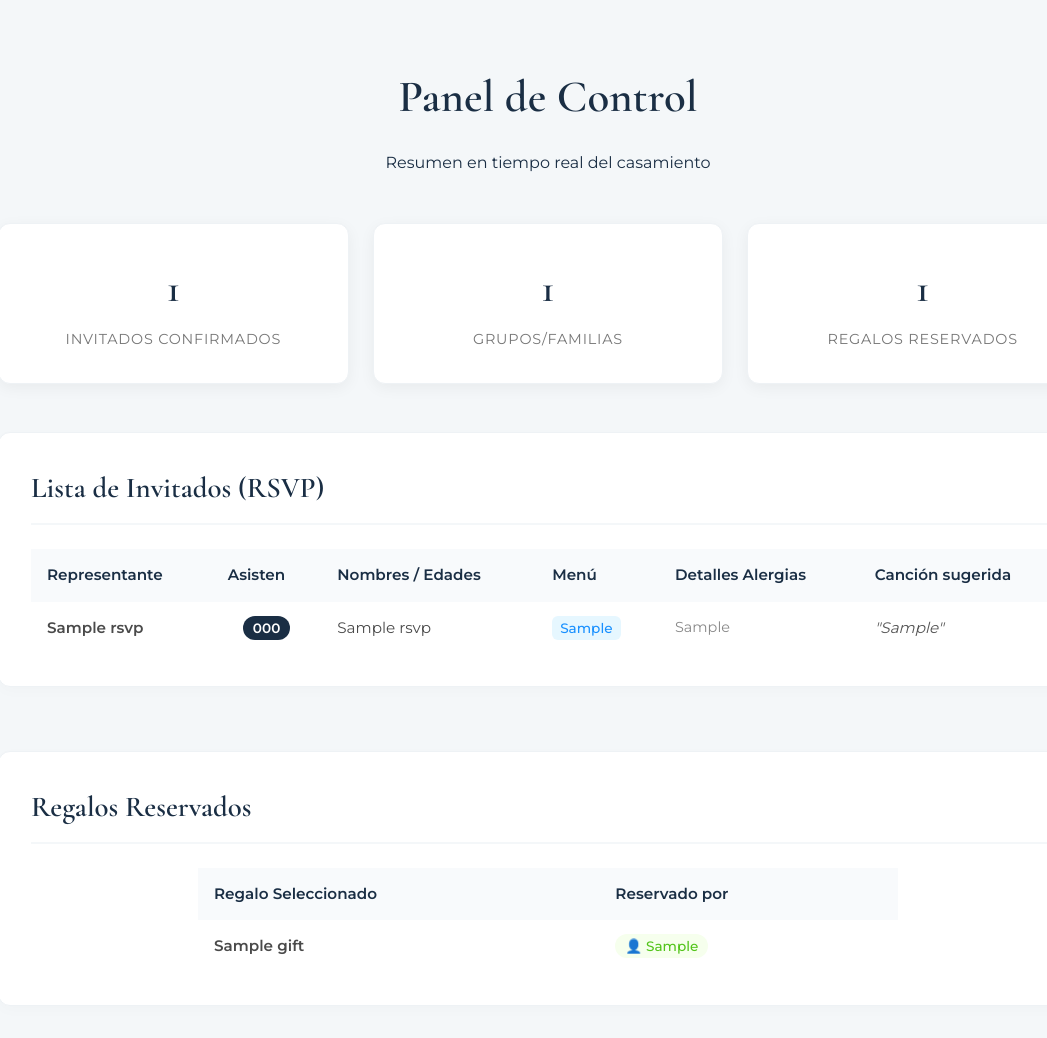
After one commit to alejandroyague0109-png/boda-luz-alito, a Flask app: template templates/info.html in a window 1280 px wide. The commit adds this page. Shown: the whole page, without its empty margins (92-1139 px from the left). Run offline with Flask 3, Linux system fonts and the light colour scheme; the template is opened without the code that fills it: most values are stand-ins (such as "Sample title", 1, 10 or a date in 2020).

Commit message:
Feature: Agregado panel de control administrativo /info

```diff
--- a/app.py
+++ b/app.py
@@ -122,5 +122,90 @@ def cancelar_regalo():
         print(f"Error cancelando reserva: {e}")
         return jsonify({"success": False, "error": str(e)}), 500
 
+# RUTA DEL PANEL DE CONTROL (ADMINISTRACIÓN)
+@app.route('/info')
+def panel_control():
+    if not supabase:
+        return "Base de datos no configurada", 500
+    try:
+        # 1. Obtener todas las respuestas del RSVP
+        rsvp_response = supabase.table('rsvp_responses').select('*').execute()
+        rsvps = rsvp_response.data
+
+        # 2. Obtener todas las reservas de regalos
+        gifts_response = supabase.table('gift_reservations').select('*').execute()
+        gifts = gifts_response.data
+
+        # Diccionario para traducir los gift_id de la DB a nombres bonitos en la tabla
+        gift_map = {
+            "noche_bodas": "Noche de bodas - Suter Petit Hotel",
+            "flores_ceremonia": "Flores iglesia y demás",
+            "torta_casamiento": "Torta de Casamiento",
+            "show_vivo": "Show en vivo",
+            "decoradora": "Decoradora",
+            "viaticos_fotografos": "Alojamiento y viáticos fotógrafos",
+            "peluqueria_maquillaje": "Peluquería + maquillaje",
+            "artista_especial": "Artista especial",
+            "registro_civil": "Registro civil",
+            "coro_iglesia": "Coro iglesia",
+            "pasajes_avion": "Pasajes de Avión",
+            "noches_alojamiento": "Noches de alojamiento",
+            "excursion_piramides": "Excursión a las pirámides",
+            "heladera": "Heladera",
+            "lavarropas": "Lavarropas",
+            "microondas": "Microondas",
+            "horno_electrico": "Horno eléctrico",
+            "lavavajillas": "Lavavajillas",
+            "licuadora": "Licuadora",
+            "procesadora": "Procesadora/cortadora de verdura",
+            "batidora_minipimer": "Batidora + minipimer",
+            "extractor_campana": "Extractor y campana",
+            "maquina_coser": "Máquina de coser",
+            "pastalinda": "Pastalinda",
+            "freezer_cajon": "Freezer cajón",
+            "plancha_ropa": "Plancha de ropa + planchador",
+            "cuidado_pelo": "Plancha de pelo + secador",
+            "impresora": "Impresora color",
+            "aire_acondicionado": "Aire acondicionado frio/calor",
+            "calefactor": "Calefactor",
+            "colchon_sommier": "Colchón y sommier King",
+            "almohadas_sabanas": "Juego de almohadas inteligentes + sábanas",
+            "juego_sabanas_x4": "Juego de sábanas x4 King",
+            "acolchado_king": "Acolchado King",
+            "mesa_sillas": "Mesa + sillas",
+            "espejo_entero": "Espejo de cuerpo entero",
+            "crucifijo": "Crucifijo grande",
+            "sagrada_familia": "Imagen Sagrada Familia (estatua)",
+            "organizadores_placard": "Organizadores de Placard",
+            "silla_gamer": "Silla gamer",
+            "brasero": "Brasero",
+            "kit_utensilios": "Kit de utensilios de cocina",
+            "fuentes_horno": "Set de fuentes para horno (Pyrex)",
+            "tachos_basura": "Tacho de basura de acero x3",
+            "suscripciones_plataformas": "1 año de suscripción a plataformas",
+            "combo_todos_dias": "Combo de todos los días",
+            "combo_desayuno": "Combo desayuno argentino",
+            "combo_cine": "Combo cine en casa"
+        }
+
+        # Asignamos el nombre traducido a cada regalo
+        for gift in gifts:
+            gift['gift_name'] = gift_map.get(gift['gift_id'], gift['gift_id'])
+
+        # Calcular estadísticas rápidas para los bloques del panel
+        total_familias = len(rsvps)
+        total_invitados = sum(int(r.get('number_guests', 0)) for r in rsvps)
+        total_regalos = len(gifts)
+
+        return render_template('info.html',
+                               rsvps=rsvps,
+                               gifts=gifts,
+                               total_familias=total_familias,
+                               total_invitados=total_invitados,
+                               total_regalos=total_regalos)
+    except Exception as e:
+        print(f"Error en panel de control: {e}")
+        return f"Error al cargar los datos: {str(e)}", 500
+
 if __name__ == '__main__':
     app.run(debug=True, port=int(os.environ.get("PORT", 5000)))
--- a/static/css/styles.css
+++ b/static/css/styles.css
@@ -759,3 +759,134 @@ section {
 @media (max-width: 600px) {
     .gift-card { flex-direction: column; align-items: center; text-align: center; gap: 1rem; padding: 1.5rem 1rem;}
 }
+
+/* =========================================
+   PANEL DE CONTROL ADMINISTRATIVO (/info)
+   ========================================= */
+.admin-container {
+    max-width: 1100px;
+    margin: 0 auto;
+    font-family: var(--font-sans);
+}
+
+.admin-header {
+    text-align: center;
+    margin-bottom: 3rem;
+    color: var(--primary-navy);
+}
+
+.admin-title {
+    font-family: var(--font-serif);
+    font-size: 2.8rem;
+    margin-bottom: 0.2rem;
+    font-weight: 600;
+}
+
+.admin-cards-grid {
+    display: grid;
+    grid-template-columns: repeat(auto-fit, minmax(220px, 1fr));
+    gap: 1.5rem;
+    margin-bottom: 3rem;
+}
+
+.admin-card {
+    background: white;
+    padding: 2rem;
+    border-radius: 12px;
+    text-align: center;
+    box-shadow: 0 4px 15px rgba(0,0,0,0.05);
+    border: 1px solid #eef2f5;
+}
+
+.admin-card h3 {
+    margin: 0;
+    font-size: 2.5rem;
+    color: var(--primary-navy);
+    font-family: var(--font-serif);
+}
+
+.admin-card p {
+    margin: 0.5rem 0 0 0;
+    color: #777;
+    font-size: 0.9rem;
+    text-transform: uppercase;
+    letter-spacing: 0.05rem;
+}
+
+.table-section {
+    background: white;
+    padding: 2rem;
+    border-radius: 12px;
+    box-shadow: 0 4px 15px rgba(0,0,0,0.02);
+    border: 1px solid #eef2f5;
+}
+
+.table-section-title {
+    font-family: var(--font-serif);
+    color: var(--primary-navy);
+    font-size: 1.8rem;
+    margin-top: 0;
+    margin-bottom: 1.5rem;
+    border-bottom: 2px solid #f4f7f9;
+    padding-bottom: 0.75rem;
+}
+
+.table-responsive {
+    width: 100%;
+    overflow-x: auto; /* Permite scroll horizontal en celulares para que no se rompa */
+    -webkit-overflow-scrolling: touch;
+}
+
+.admin-table {
+    width: 100%;
+    border-collapse: collapse;
+    text-align: left;
+    font-size: 0.95rem;
+}
+
+.admin-table th, .admin-table td {
+    padding: 14px 16px;
+    border-bottom: 1px solid #f0l4l8;
+    vertical-align: middle;
+}
+
+.admin-table th {
+    background-color: #f8fafc;
+    color: var(--primary-navy);
+    font-weight: 600;
+}
+
+.admin-table tr:hover {
+    background-color: #fafcfd;
+}
+
+/* Badges estéticos para los datos */
+.badge-count {
+    background-color: var(--primary-navy);
+    color: white;
+    padding: 4px 10px;
+    border-radius: 20px;
+    font-size: 0.85rem;
+    font-weight: 600;
+}
+
+.badge-menu {
+    background-color: #e6f7ff;
+    color: #1890ff;
+    padding: 4px 8px;
+    border-radius: 6px;
+    font-size: 0.85rem;
+    font-weight: 500;
+}
+
+.badge-user {
+    background-color: #f6ffed;
+    color: #52c41a;
+    padding: 4px 10px;
+    border-radius: 20px;
+    font-size: 0.85rem;
+    font-weight: 500;
+}
+
+.text-muted { color: #888; font-size: 0.9rem; }
+.text-italic { font-style: italic; color: #555; }
--- /dev/null
+++ b/templates/info.html
@@ -0,0 +1,99 @@
+<!DOCTYPE html>
+<html lang="es">
+<head>
+    <meta charset="UTF-8">
+    <meta name="viewport" content="width=device-width, initial-scale=1.0">
+    <title>Panel de Control | Luz & Alito</title>
+    <link rel="preconnect" href="https://fonts.googleapis.com">
+    <link rel="preconnect" href="https://fonts.gstatic.com" crossorigin>
+    <link href="https://fonts.googleapis.com/css2?family=Cormorant+Garamond:ital,wght@0,600&family=Montserrat:wght@400;500;600&display=swap" rel="stylesheet">
+    <link rel="stylesheet" href="/static/css/styles.css">
+</head>
+<body style="background-color: #f4f7f9; padding: 2rem 1rem;">
+
+    <div class="admin-container">
+
+        <div class="admin-header">
+            <h1 class="admin-title">Panel de Control</h1>
+            <p>Resumen en tiempo real del casamiento</p>
+        </div>
+
+        <div class="admin-cards-grid">
+            <div class="admin-card">
+                <h3>{{ total_invitados }}</h3>
+                <p>Invitados Confirmados</p>
+            </div>
+            <div class="admin-card">
+                <h3>{{ total_familias }}</h3>
+                <p>Grupos/Familias</p>
+            </div>
+            <div class="admin-card">
+                <h3>{{ total_regalos }}</h3>
+                <p>Regalos Reservados</p>
+            </div>
+        </div>
+
+        <div class="table-section">
+            <h2 class="table-section-title">Lista de Invitados (RSVP)</h2>
+            <div class="table-responsive">
+                <table class="admin-table">
+                    <thead>
+                        <tr>
+                            <th>Representante</th>
+                            <th>Asisten</th>
+                            <th>Nombres / Edades</th>
+                            <th>Menú</th>
+                            <th>Detalles Alergias</th>
+                            <th>Canción sugerida</th>
+                        </tr>
+                    </thead>
+                    <tbody>
+                        {% for rsvp in rsvps %}
+                        <tr>
+                            <td><strong>{{ rsvp.name_representative }}</strong></td>
+                            <td style="text-align: center;"><span class="badge-count">{{ rsvp.number_guests }}</span></td>
+                            <td>{{ rsvp.other_names }}</td>
+                            <td><span class="badge-menu">{{ rsvp.menu_type | capitalize }}</span></td>
+                            <td class="text-muted">{{ rsvp.dietary_restrictions if rsvp.dietary_restrictions else '-' }}</td>
+                            <td class="text-italic">"{{ rsvp.must_play_song if rsvp.must_play_song else '-' }}"</td>
+                        </tr>
+                        {% else %}
+                        <tr>
+                            <td colspan="6" style="text-align: center; color: #999;">Ningún invitado ha confirmado asistencia todavía.</td>
+                        </tr>
+                        {% endfor %}
+                    </tbody>
+                </table>
+            </div>
+        </div>
+
+        <div class="table-section" style="margin-top: 4rem;">
+            <h2 class="table-section-title">Regalos Reservados</h2>
+            <div class="table-responsive" style="max-width: 700px; margin: 0 auto;">
+                <table class="admin-table">
+                    <thead>
+                        <tr>
+                            <th>Regalo Seleccionado</th>
+                            <th>Reservado por</th>
+                        </tr>
+                    </thead>
+                    <tbody>
+                        {% for gift in gifts %}
+                        <tr>
+                            <td><strong>{{ gift.gift_name }}</strong></td>
+                            <td><span class="badge-user">👤 {{ gift.reserved_by }}</span></td>
+                        </tr>
+                        {% else %}
+                        <tr>
+                            <td colspan="2" style="text-align: center; color: #999;">Aún no se han reservado regalos de la lista.</td>
+                        </tr>
+                        {% endfor %}
+                    </tbody>
+                </table>
+            </div>
+        </div>
+
+    </div>
+
+</body>
+</html>
```
